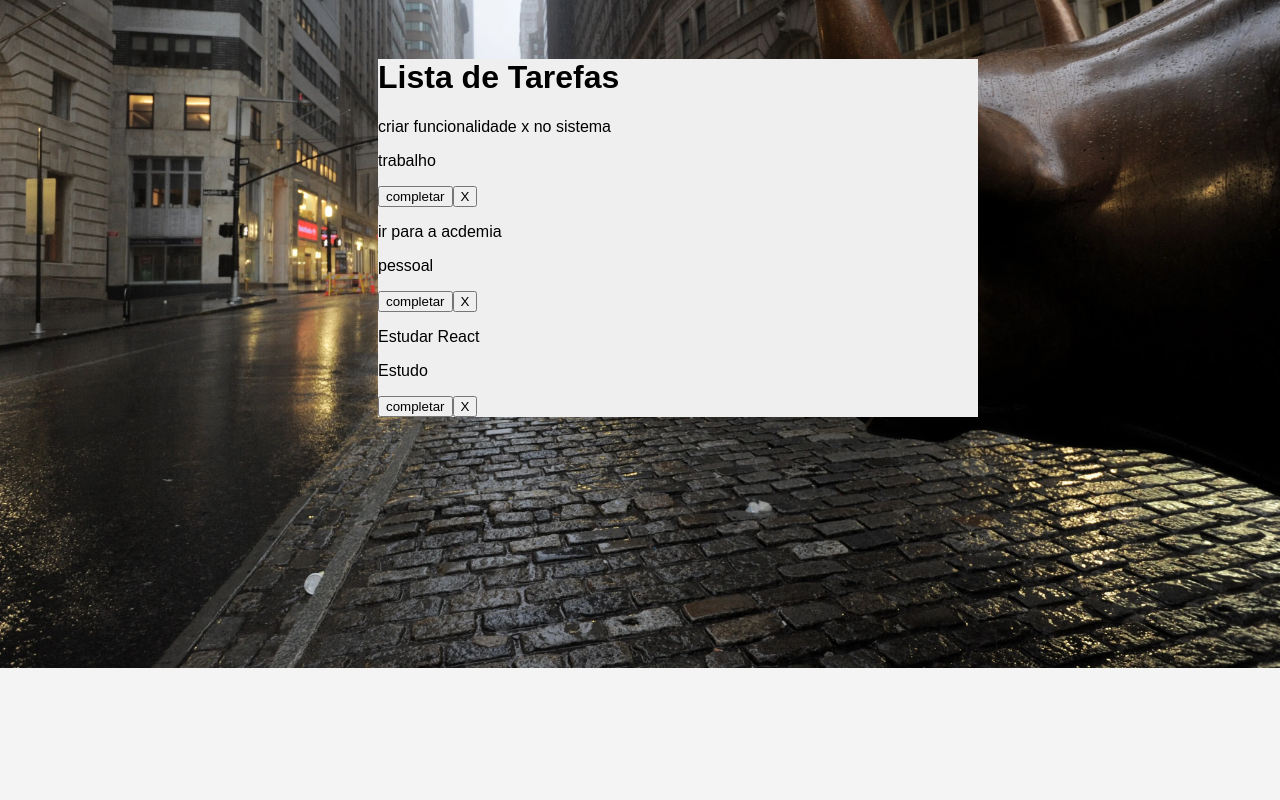
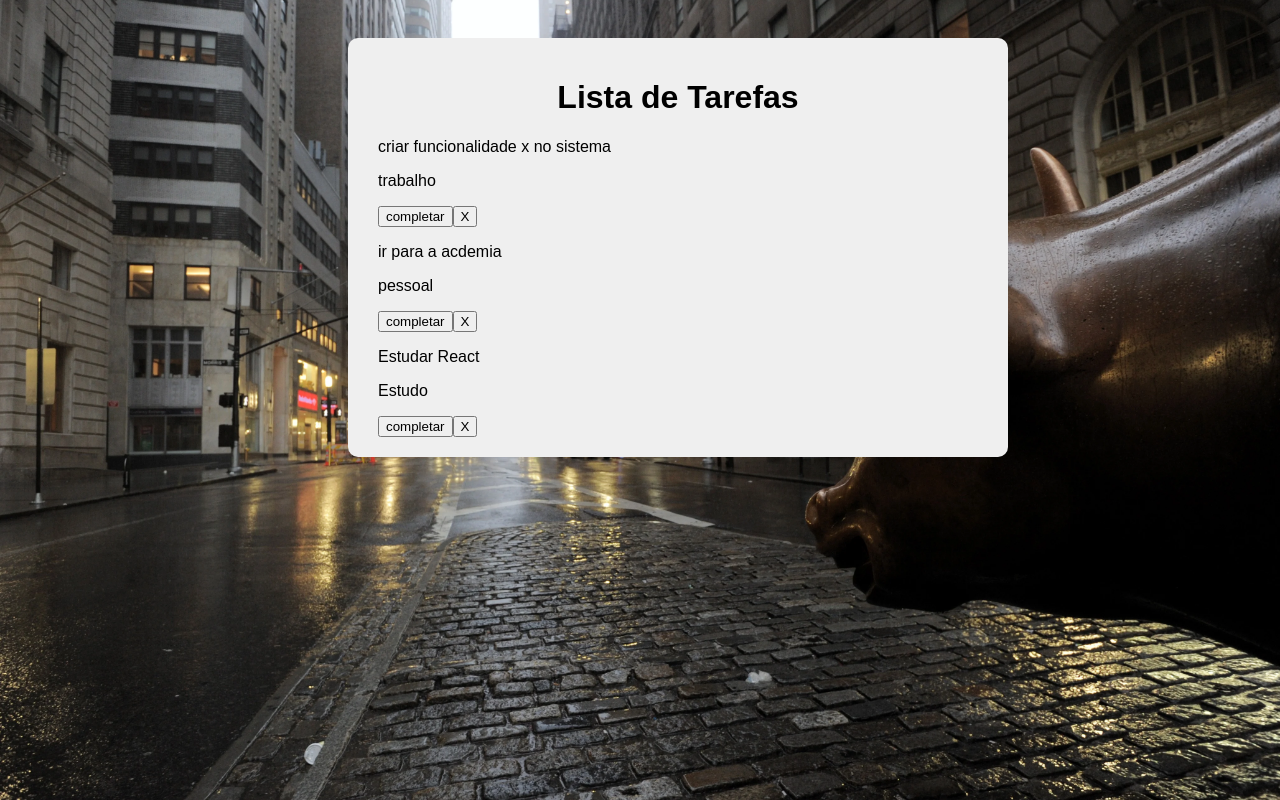
Before and after one commit to lu150ml/reactTarefa, a React (Vite) app in the folder todo/: page / in a window 1280 px wide. Shown: the top 800 px of the page. Built offline with nearby package versions, Linux system fonts and the light colour scheme.

Commit message:
modificação no css arredondando bordas, e espaçamento de margin

```diff
--- a/todo/src/App.css
+++ b/todo/src/App.css
@@ -14,6 +14,25 @@ body {
 
 .app {
   max-width: 600px;
-  margin: 0 auto;
+  margin: 0 auto 300px;
   background-color:#efefef;
+  padding: 20px 30px;
+  border-radius: 10px;
 }
+
+h1 {
+  text-align: center;
+
+}
+
+h2{
+  margin-bottom: 10px;
+}
+
+p{
+  margin: 10pxs 0;
+}
+
+input {
+  box-sizing: border-box;
+}
```
